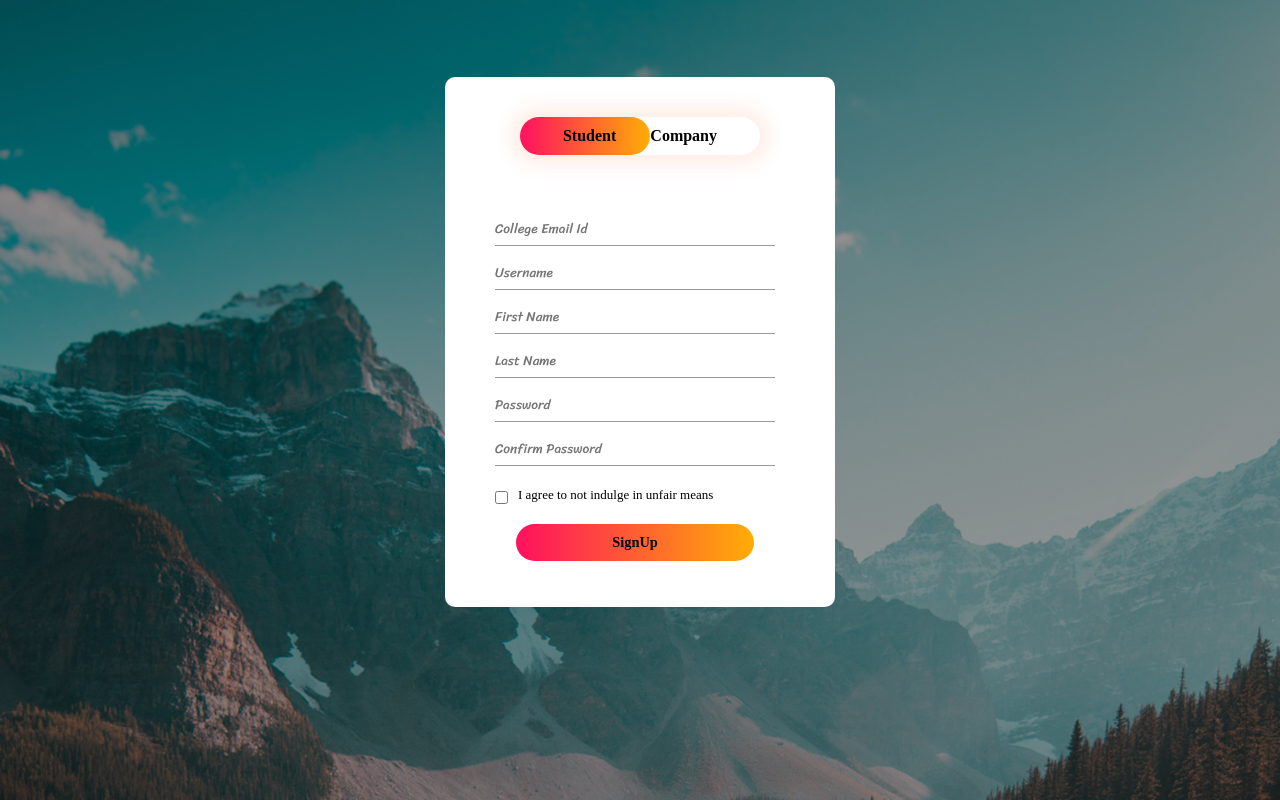
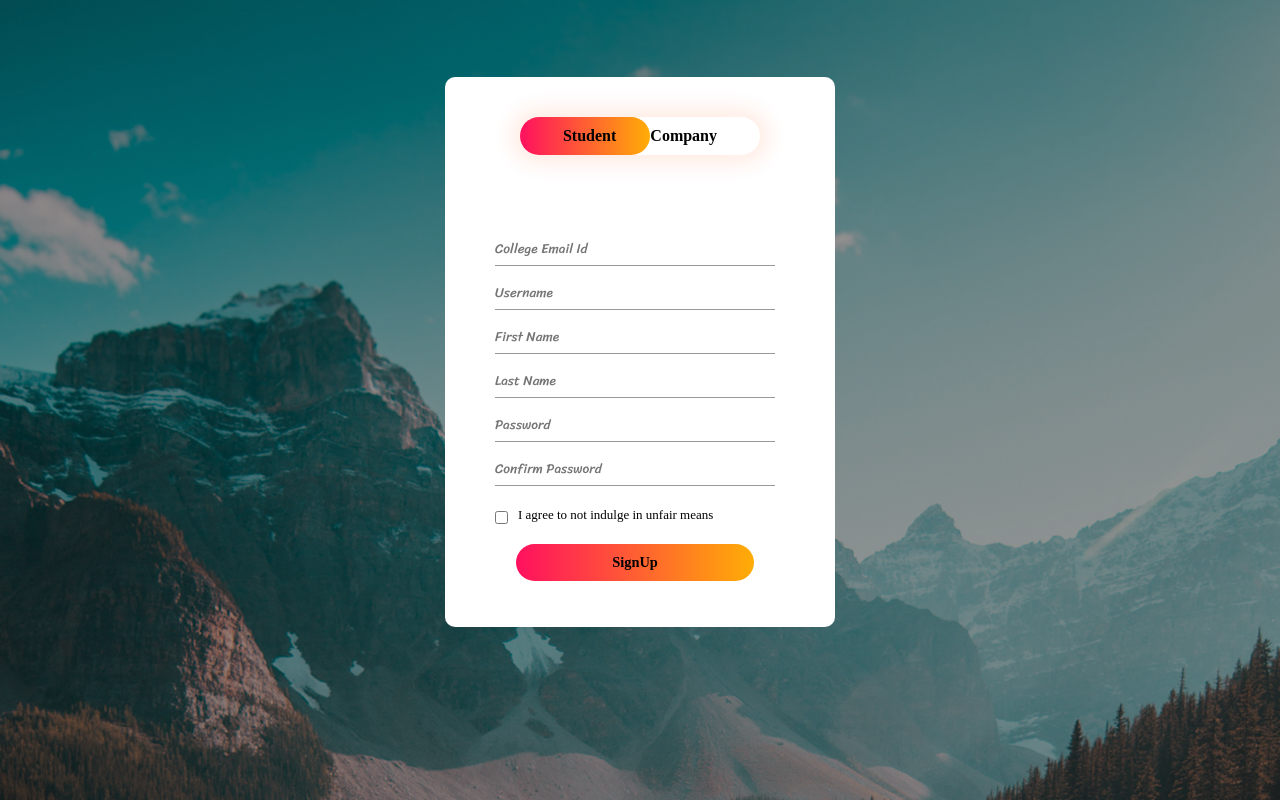
Before and after one commit to Asinghkaushik/CleanFrame, a Django app: page /signup/student/ in a window 1280 px wide. Run offline with Django 3.2, Linux system fonts and the light colour scheme; some web fonts are replaced.

Commit message:
login, signup, forgot password on urge to end

```diff
--- a/Clean_Frame/home/templates/home/forgot_password_page.html
+++ b/Clean_Frame/home/templates/home/forgot_password_page.html
@@ -39,6 +39,10 @@
             {% endifequal %}{% ifequal phase 3 %}
             <h5 id="message" style="text-align: center; color: darkgreen;">OTP Verification is succesfull.<br /> You will be able to Signin once your account gets verified.</h5>
             <h5 id="message" style="text-align: center; color: red;">{{error}}</h5>
+            <h5 id="email_error" style="text-align: center; color: red; margin-top: 10px;"></h5>
+            <h5 id="pass_error1" style="text-align: center; color: red; margin-top: 10px;"></h5>
+            <h5 id="pass_error2" style="text-align: center; color: red; margin-top: 10px;"></h5>
+
 
             <form id="login2" class="input-group1" action="{% url 'reset_password' %}" method="POST" onsubmit="return validate_passwords()">
                 {% csrf_token %}
--- a/Clean_Frame/home/templates/home/signup_page.html
+++ b/Clean_Frame/home/templates/home/signup_page.html
@@ -25,6 +25,9 @@
 
             {% if stu %} {% ifequal phase 1 %}
             <!--To make just next heading in its position-->
+            <h5 id="email_error" style="text-align: center; color: red; margin-top: 10px;"></h5>
+            <h5 id="pass_error3" style="text-align: center; color: red; margin-top: 10px;"></h5>
+            <h5 id="pass_error4" style="text-align: center; color: red; margin-top: 10px;"></h5>
             <h5 id="message" style="text-align: center; color: red;">{{error}}</h5>
             <form id="login" class="input-group1" action="{% url 'signup_student_verify' %}" method="POST" onsubmit="return validate()"> {% csrf_token %}
                 <input type="email" class="input-field1" id="email" name="email" placeholder="College Email Id" required />
@@ -50,6 +53,8 @@
             <h4 id="message" style="text-align: center; color: darkgreen;">OTP Verification is succesfull.<br />You will be able to Signin once your account gets verified.</h4>
             <a href="{% url 'home' %}" style="display: block; text-align: center; margin-top: 50%; text-decoration: none; font-size: 1.5rem; color: firebrick;">Go to Home?</a> {% endifequal %}
 
+            <h5 id="pass_error1" style="text-align: center; color: red; margin-top: 10px;"></h5>
+            <h5 id="pass_error2" style="text-align: center; color: red; margin-top: 10px;"></h5>
             <form id="register" class="input-group1" action="{% url 'signup_company_verify' %}" method="POST" onsubmit="return validate_passwords()"> {% csrf_token %}
                 <input type="email" class="input-field1" name="email" placeholder="Company Email Id" required />
                 <input type="text" class="input-field1" name="username" placeholder="Username" required />
@@ -61,6 +66,8 @@
                 <button type="submit" class="submit-btn">SignUp</button>
             </form>
             {% else %} {% ifequal phase 21 %}
+            <h5 id="pass_error1" style="text-align: center; color: red; margin-top: 10px;"></h5>
+            <h5 id="pass_error2" style="text-align: center; color: red; margin-top: 10px;"></h5>
             <h5 id="message" style="text-align: center; color: red;">{{error}}</h5>
             <form id="login" class="input-group1" action="{% url 'signup_company_verify' %}" method="POST" onsubmit="return validate_passwords()"> {% csrf_token %}
                 <input type="email" class="input-field1" name="email" placeholder="Company Email Id" required />
@@ -84,6 +91,9 @@
                 <a href="{% url 'signup_company_resend_otp' email=email %}" style="float: right; margin-top: 20%; text-decoration: none; font-size:1.1rem; color: firebrick;">Resend OTP</a>
             </form>
             {% endifequal %} {% ifequal phase 23 %}
+            <h5 id="email_error" style="text-align: center; color: red; margin-top: 10px;"></h5>
+            <h5 id="pass_error3" style="text-align: center; color: red; margin-top: 10px;"></h5>
+            <h5 id="pass_error3" style="text-align: center; color: red; margin-top: 10px;"></h5>
             <h4 id="message" style="text-align: center; color: darkgreen;">OTP Verification is succesfull.<br />You will be able to Signin once your account gets verified.</h5>
                 <a href="{% url 'home' %}" style="display: block; text-align: center; margin-top: 50%; text-decoration: none; font-size: 1.5rem; color: firebrick;">Go back to Home?</a> {% endifequal %}
 
--- a/Clean_Frame/static/css/signup_style.css
+++ b/Clean_Frame/static/css/signup_style.css
@@ -1,29 +1,42 @@
 /* override browser default */
+
 * {
     margin: 0;
     padding: 0;
 }
+
+
 /* use viewport-relative units to cover page fully */
+
+
 /* body {
   height: 100vh;
   width: 100vw;
 } */
+
+
 /* include border and padding in element width and height */
+
+
 /* * {
   box-sizing: border-box;
 } */
-.hero{
+
+.hero {
     height: 100%;
     width: 100%;
-  background-image: linear-gradient(rgba(0,0,0,0.4),rgba(0,0,0,0.4)),url("../img/banner.jpg");
+    background-image: linear-gradient(rgba(0, 0, 0, 0.4), rgba(0, 0, 0, 0.4)), url("../img/banner.jpg");
     background-position: center;
     background-size: cover;
     position: absolute;
 }
+
+
 /* for resizing the white color div increase the value of height to max 600px  and correspondingly increase top in login and register below*/
-.form-box{
+
+.form-box {
     width: 380px;
-  height: 520px;
+    height: 540px;
     position: relative;
     margin: 6% auto;
     background: #fff;
@@ -31,7 +44,8 @@
     border-radius: 10px;
     overflow: hidden;
 }
-.button-box{
+
+.button-box {
     width: 240px;
     margin: 35px auto;
     position: relative;
@@ -39,7 +53,8 @@
     border-radius: 30px;
     text-align: center;
 }
-.toggle-btn{
+
+.toggle-btn {
     padding: 10px 15px;
     cursor: pointer;
     background: transparent;
@@ -50,30 +65,34 @@
     font-size: 1rem;
     position: relative;
 }
-#btn{
+
+#btn {
     top: 0;
     left: 0;
     position: absolute;
     width: 130px;
     height: 100%;
-  background: linear-gradient(to right,#ff105f,#ffad06);
+    background: linear-gradient(to right, #ff105f, #ffad06);
     border-radius: 30px;
     transition: .5s;
 }
-.input-group{
+
+.input-group {
     top: 180px;
     position: absolute;
     width: 280px;
     transition: .5s;
 }
-.input-group1{
+
+.input-group1 {
     top: 180px;
     position: absolute;
     width: 280px;
     transition: .5s;
     margin-top: 50px;
 }
-.input-field1{
+
+.input-field1 {
     width: 100%;
     padding: 5px 0;
     margin: 5px 0;
@@ -85,7 +104,8 @@
     font-family: Sriracha;
     background: transparent;
 }
-.input-field{
+
+.input-field {
     width: 100%;
     padding: 10px 0;
     margin: 5px 0;
@@ -97,13 +117,14 @@
     background: transparent;
     font-family: Sriracha;
 }
-.submit-btn{
+
+.submit-btn {
     width: 85%;
     padding: 10px 30px;
     cursor: pointer;
     display: block;
     margin: auto;
-  background: linear-gradient(to right,#ff105f,#ffad06);
+    background: linear-gradient(to right, #ff105f, #ffad06);
     border: 0;
     outline: none;
     border-radius: 30px;
@@ -111,28 +132,33 @@
     font-weight: bold;
     font-size: .9rem;
 }
-.check-box{
+
+.check-box {
     margin: 20px 10px 20px 0;
 }
-span{
+
+span {
     color: #777;
     font-size: 15px;
     bottom: 56px;
-  position:absolute;
+    position: absolute;
     font-family: Trirong;
 }
-#span1{
+
+#span1 {
     color: #000;
     font-size: 13px;
     bottom: 58px;
-  position:absolute;
+    position: absolute;
     font-family: Trirong;
 }
-#login{
-  top: 80px;
+
+#login {
+    top: 100px;
     left: 50px;
 }
-#register{
-  top: 80px;
+
+#register {
+    top: 100px;
     left: 450px;
 }
```
Also changed, not shown: Clean_Frame/static/js/signup.js (+25 -5 lines), Clean_Frame/db.sqlite3, 2 other files. Lines whose indentation alone changed are shown as unchanged.
